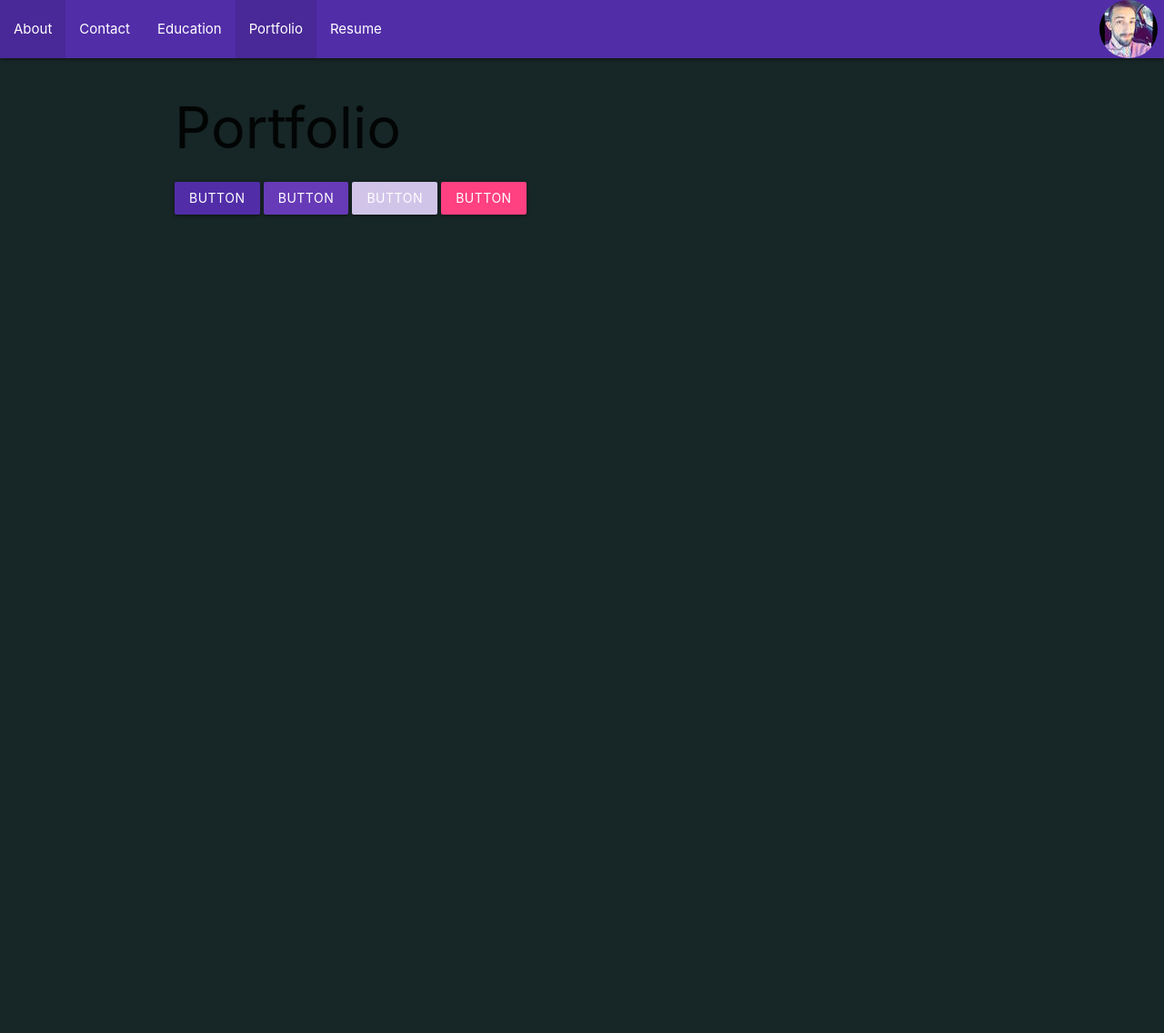
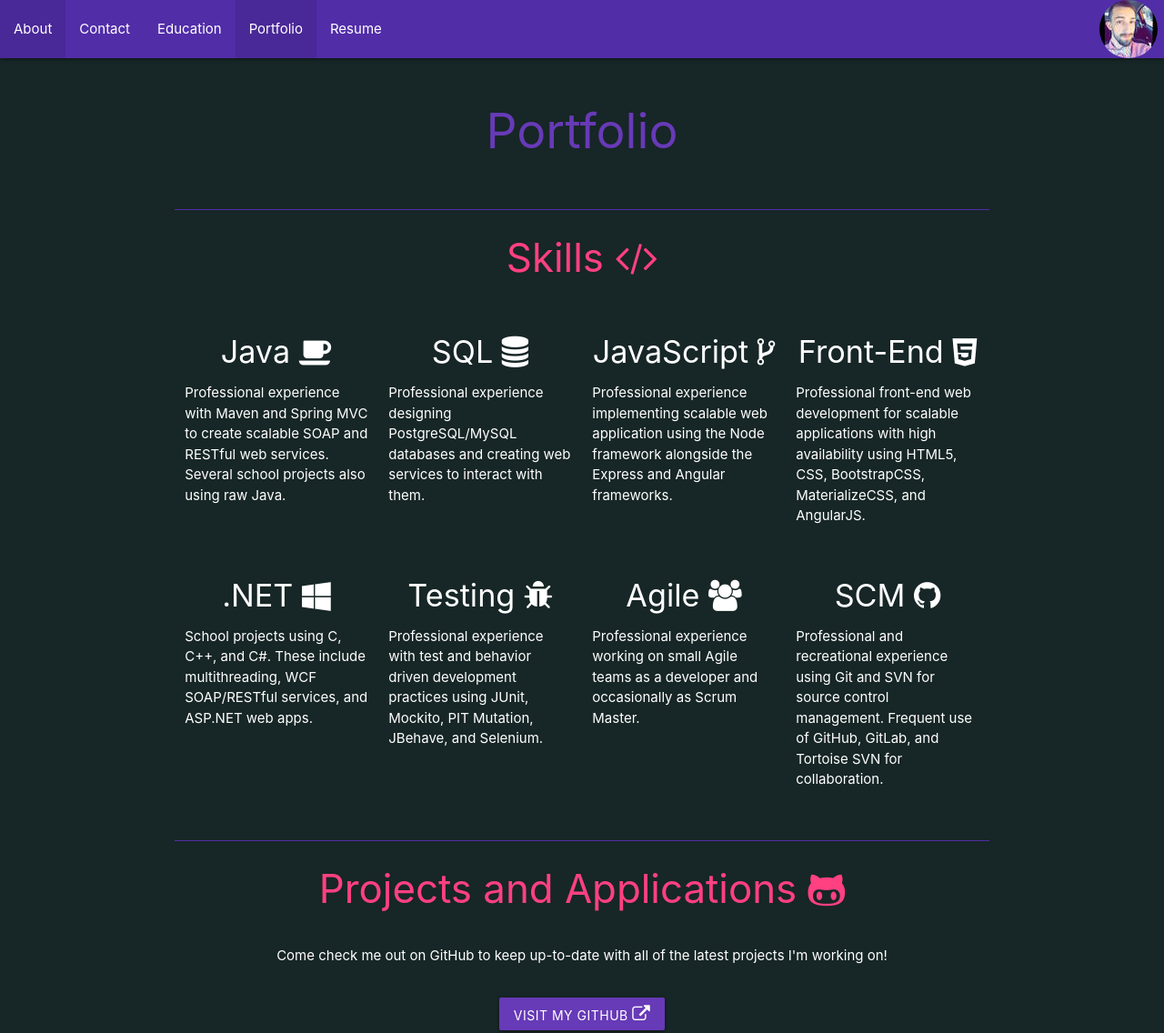
Before and after one commit to sherbert250/pizza, a plain HTML site: page views/portfolio.html in a window 1280 px wide. Shown: the whole page at 91% size. Before the commit the page ends 800 px from the top, so only its background shows below. Drawn offline with nearby package versions, Linux system fonts and the light colour scheme.

Commit message:
decided the content on my 'about' page was much more well suited for my 'portfolio' page. moved content there instead

```diff
--- a/views/portfolio.html
+++ b/views/portfolio.html
@@ -28,12 +28,63 @@
     </nav>
   </div>
   <div class="container">
-    <h1>Portfolio</h1>
-    <a class="waves-effect waves-light btn dark-primary-color">button</a>
-    <a class="waves-effect waves-light btn default-primary-color">button</a>
-    <a class="waves-effect waves-light btn light-primary-color">button</a>
-    <a class="waves-effect waves-light btn accent-color">button</a>
-
+    <div class="section text-default-color" id="about-banner">
+      <div class="row center-align wow zoomIn">
+        <h2>Portfolio</h2>
+      </div>
+    </div>
+    <div class="row divider dark-primary-color"></div>
+    <div class="row center-align text-accent-color wow zoomIn">
+      <h3>Skills <i class="fa fa-code"></i></h3>
+    </div>
+    <div class="row">
+      <div class="row text-primary-color">
+        <div class="col s6 m3 center-align wow bounceInLeft">
+          <h4>Java <i class="fa fa-coffee"></i></h4>
+          <p class="left-align">Professional experience with Maven and Spring MVC to create scalable SOAP and RESTful web services. Several school projects also using raw Java.</p>
+        </div>
+        <div class="col s6 m3 center-align wow bounceInUp">
+          <h4>SQL <i class="fa fa-database"></i></h4>
+          <p class="left-align">Professional experience designing PostgreSQL/MySQL databases and creating web services to interact with them.</p>
+        </div>
+        <div class="col s6 m3 center-align wow bounceInUp">
+          <h4>JavaScript <i class="fa fa-code-fork"></i></h4>
+          <p class="left-align">Professional experience implementing scalable web application using the Node framework alongside the Express and Angular frameworks.</p>
+        </div>
+        <div class="col s6 m3 center-align wow bounceInRight">
+          <h4>Front-End <i class="fa fa-html5"></i></h4>
+          <p class="left-align">Professional front-end web development for scalable applications with high availability using HTML5, CSS, BootstrapCSS, MaterializeCSS, and AngularJS.</p>
+        </div>
+      </div>
+      <div class="row text-primary-color">
+        <div class="col s6 m3 center-align wow bounceInLeft">
+          <h4>.NET <i class="fa fa-windows"></i></h4>
+          <p class="left-align">School projects using C, C++, and C#. These include multithreading, WCF SOAP/RESTful services, and ASP.NET web apps.</p>
+        </div>
+        <div class="col s6 m3 center-align wow bounceInDown">
+          <h4>Testing <i class="fa fa-bug"></i></h4>
+          <p class="left-align">Professional experience with test and behavior driven development practices using JUnit, Mockito, PIT Mutation, JBehave, and Selenium.</p>
+        </div>
+        <div class="col s6 m3 center-align wow bounceInDown">
+          <h4>Agile <i class="fa fa-users"></i></h4>
+          <p class="left-align">Professional experience working on small Agile teams as a developer and occasionally as Scrum Master.</p>
+        </div>
+        <div class="col s6 m3 center-align wow bounceInRight">
+          <h4>SCM <i class="fa fa-github"></i></h4>
+          <p class="left-align">Professional and recreational experience using Git and SVN for source control management. Frequent use of GitHub, GitLab, and Tortoise SVN for collaboration.</p>
+        </div>
+      </div>
+    </div>
+    <div class="row divider dark-primary-color"></div>
+    <div class="row center-align text-accent-color wow zoomIn">
+      <h3>Projects and Applications <i class="fa fa-github-alt"></i></h3>
+    </div>
+    <div class="row center-align wow fadeInLeft">
+      <p class="text-primary-color">Come check me out on GitHub to keep up-to-date with all of the latest projects I'm working on!</p>
+    </div>
+    <div class="row center-align wow zoomIn">
+      <a class="waves-effect waves-light btn default-primary-color" href="https://github.com/sherbert250">Visit My GitHub <i class="fa fa-external-link"></i></a>
+    </div>
   </div>
   <script type="text/javascript" src="https://code.jquery.com/jquery-2.1.1.min.js"></script>
   <script type="text/javascript" src="https://cdnjs.cloudflare.com/ajax/libs/materialize/0.97.6/js/materialize.min.js"></script>
```
